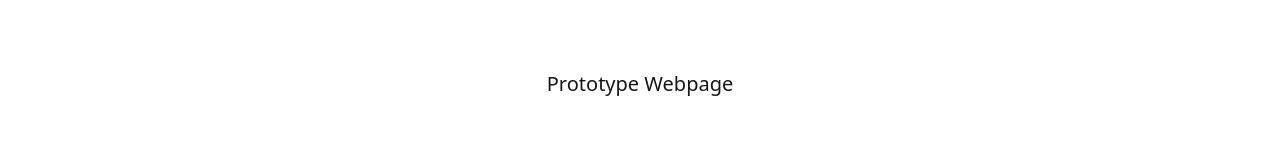
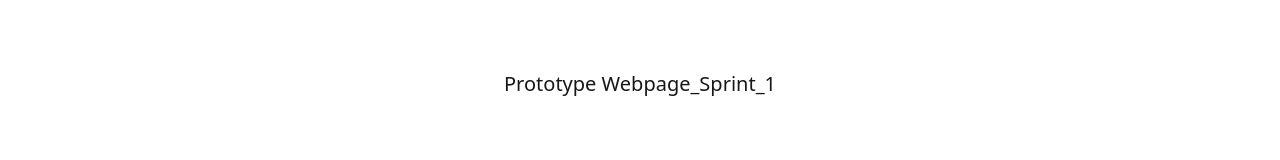
Before and after one commit to giannicottone/gianni-portfolio, a Next.js app: page / in a window 1280 px wide. Shown: the part 341-501 px from the top of the page. Built offline with nearby package versions, Linux system fonts and the light colour scheme.

Commit message:
Test Commit for Sprint 1

```diff
--- a/src/app/page.tsx
+++ b/src/app/page.tsx
@@ -2,7 +2,7 @@ export default function Home() {
   return (
     <div className="min-h-screen bg-background text-foreground flex items-center justify-center p-8">
       <main className="text-center text-xl font-medium">
-        Prototype Webpage
+        Prototype Webpage_Sprint_1
       </main>
     </div>
   );
```
